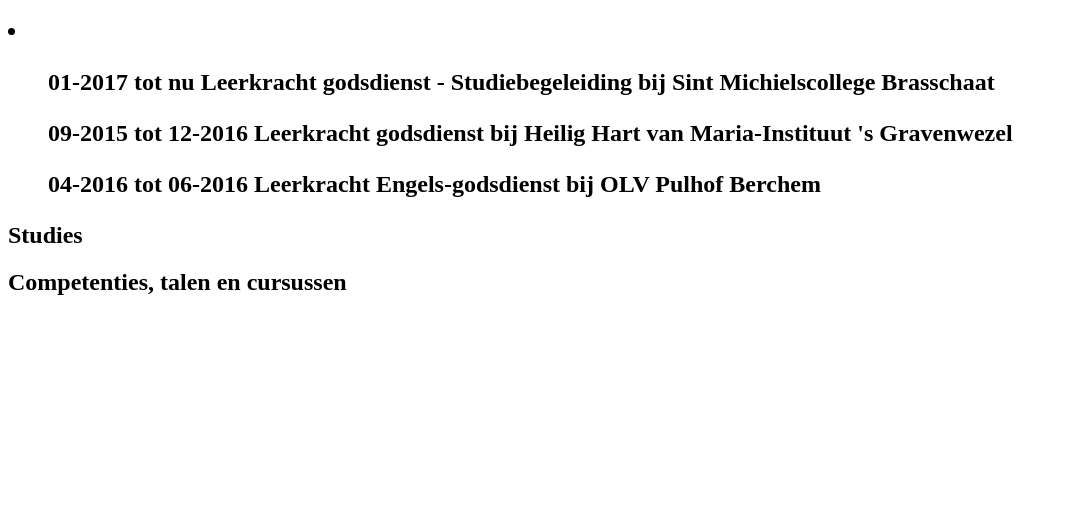
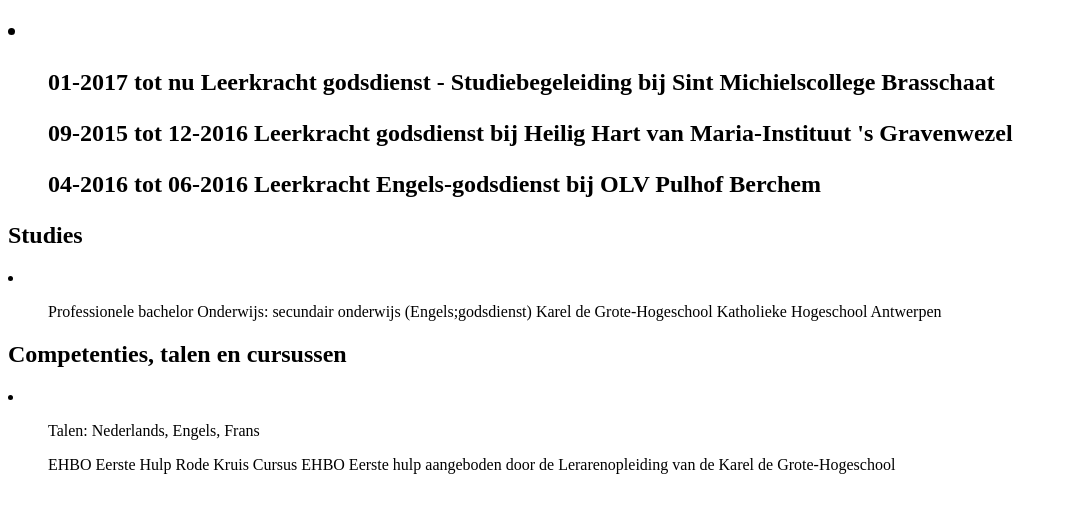
Before and after one commit to CarolienHeymans/Mijn-CV, a plain HTML site: page Index.html in a window 1280 px wide. Shown: the part 100-612 px from the top of the page, without its empty margins (0-1068 px from the left). Drawn offline with Linux system fonts and the light colour scheme.

Commit message:
update 3

```diff
--- a/Index.html
+++ b/Index.html
@@ -18,9 +18,18 @@
     </Section>
     <section>
         <h2>Studies</h2>
+        <li>
+            <ul>Professionele bachelor Onderwijs: secundair onderwijs (Engels;godsdienst)
+                Karel de Grote-Hogeschool Katholieke Hogeschool Antwerpen</ul>
+        </li>
     </section>
     <section>
         <h2>Competenties, talen en cursussen</h2>
+        <li>
+            <ul>Talen: Nederlands, Engels, Frans</ul>
+            <ul> EHBO Eerste Hulp Rode Kruis
+            Cursus EHBO Eerste hulp aangeboden door de Lerarenopleiding van de Karel de Grote-Hogeschool</ul>
+        </li>
     </section>
 </body>
 </html>
```
